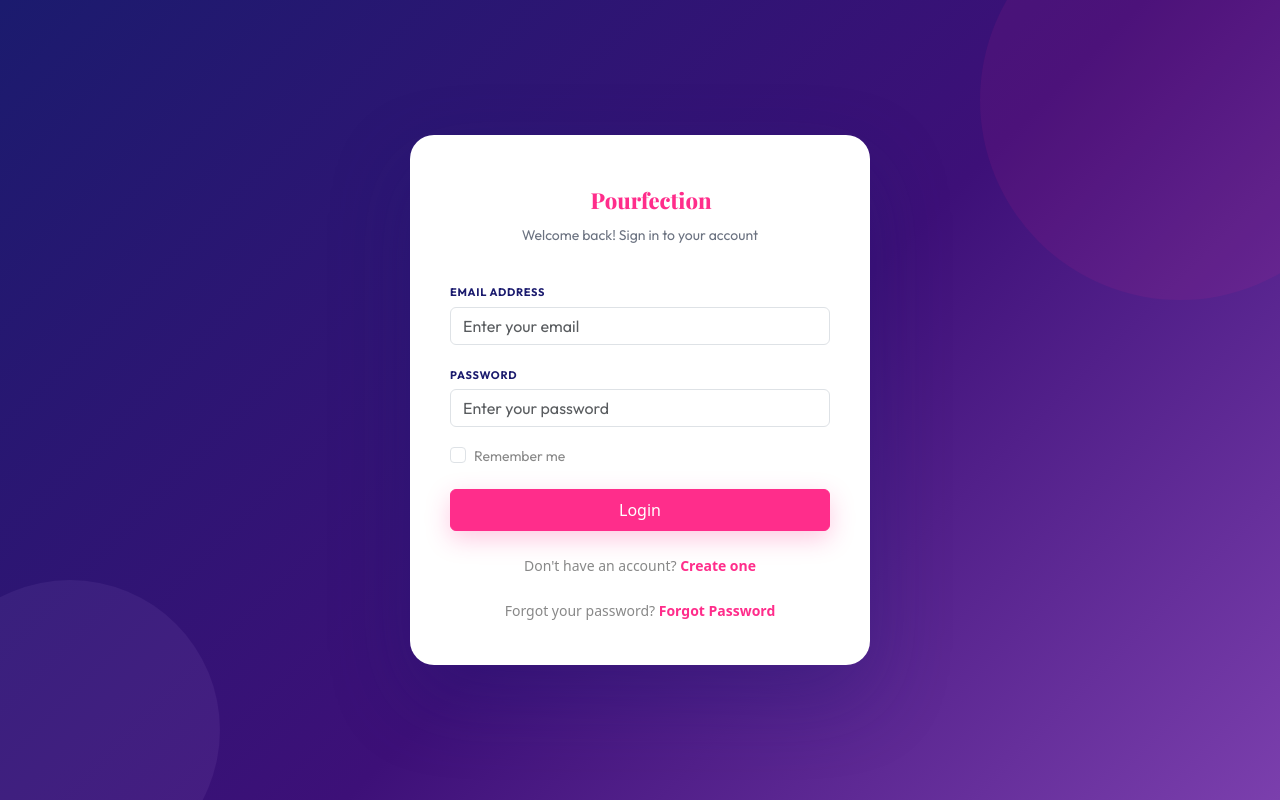
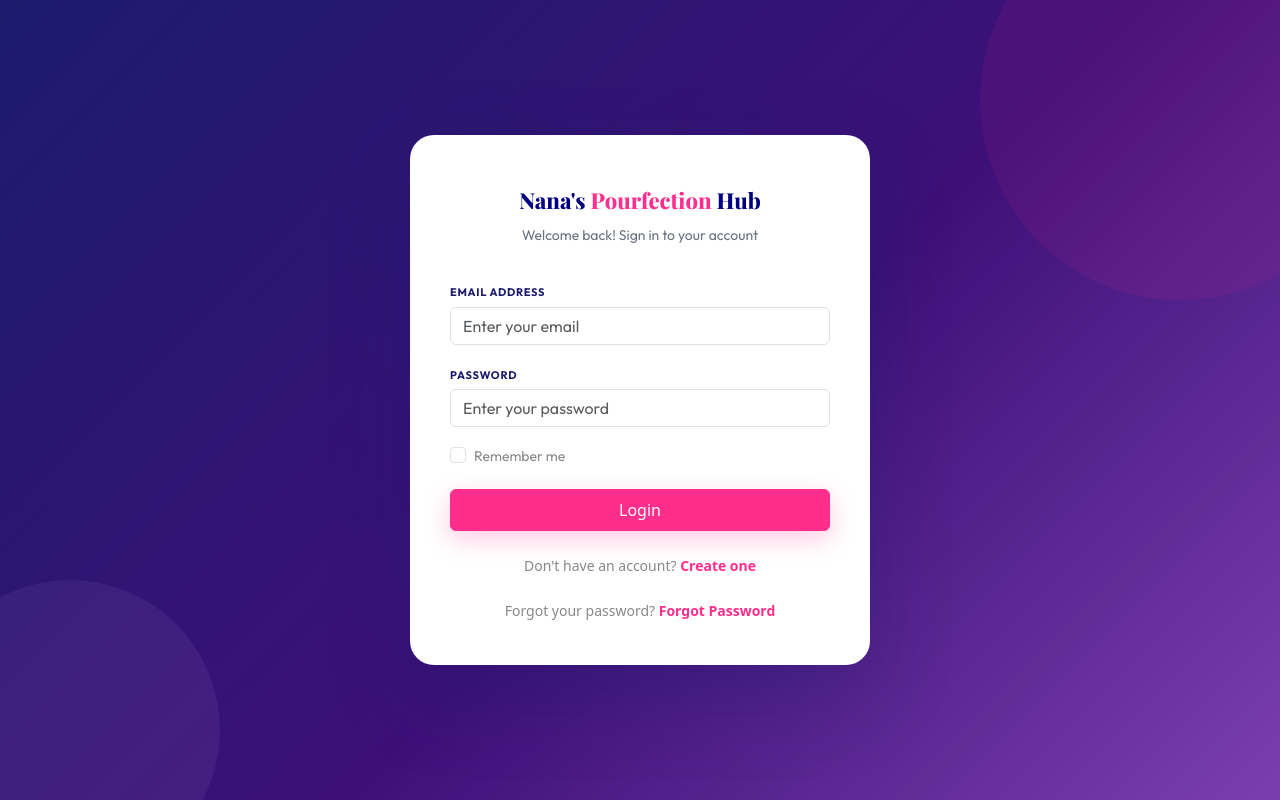
Before and after one commit to Minnie-Mhie/Nanas-eCome-Frront, a React (Vite) app: page /login in a window 1280 px wide. Built offline with nearby package versions, Linux system fonts and the light colour scheme; no server answers.

Commit message:
fix css for branded

```diff
--- a/src/pages/Login.jsx
+++ b/src/pages/Login.jsx
@@ -81,7 +81,7 @@ const Login = () => {
     <div className="auth-page">
       <div className="auth-card fade-up">
         <div className="auth-logo">
-          <Link to="/" className="home-navbar-brand">
+          <Link to="/" className="home-navbar-branded">
     Nana's <span>Pourfection</span> Hub
   </Link>
         </div>
--- a/src/style/Home.css
+++ b/src/style/Home.css
@@ -25,6 +25,14 @@
   font-weight: 800;
   font-size: 22px;
   color: #fff;
+  text-decoration: none;
+}
+
+.home-navbar-branded {
+  font-family: 'Playfair Display', serif;
+  font-weight: 800;
+  font-size: 22px;
+  color: navy;
   text-decoration: none;
 }
 
```
